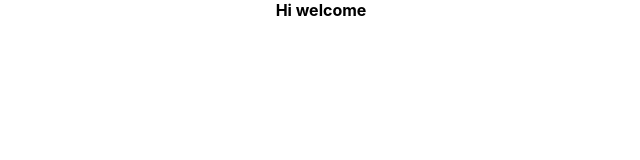
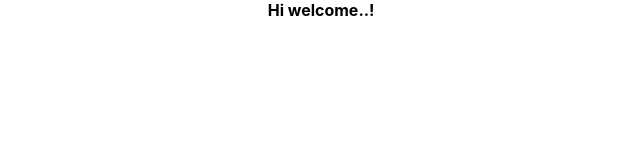
Before and after one commit to ashugithubkushi/Vehicle_slot_test_demo, a React (Create React App) app: page / in a window 1280 px wide. Shown: the top 160 px of the page, without its empty margins (319-959 px from the left). Built offline with nearby package versions, Linux system fonts and the light colour scheme.

Commit message:
chnages commit

```diff
--- a/src/App.js
+++ b/src/App.js
@@ -1,10 +1,9 @@
-import logo from './logo.svg';
 import './App.css';
 
 function App() {
   return (
     <div className="App">
-      <b>Hi welcome</b>
+      <b>Hi welcome..!</b>
     </div>
   );
 }
```
